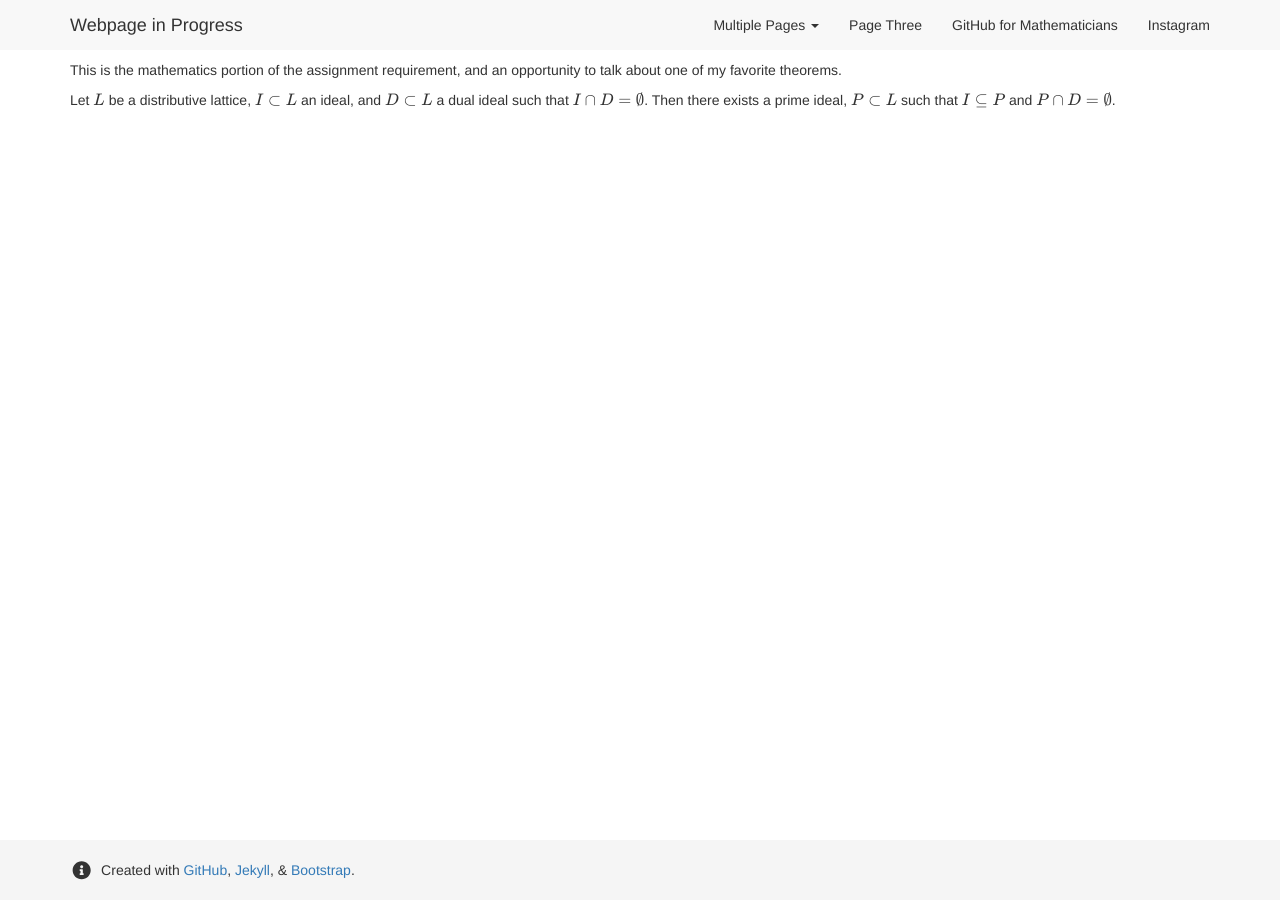
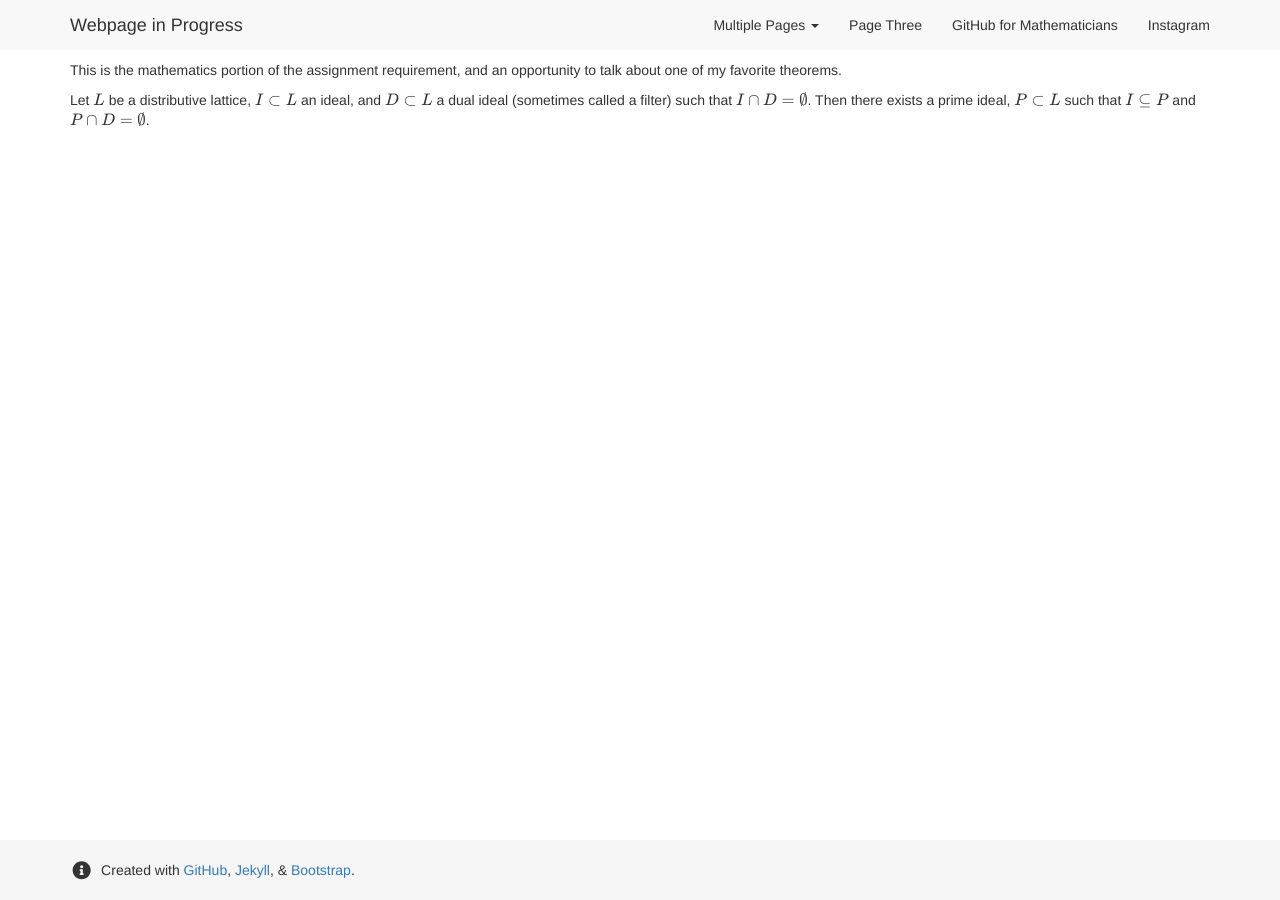
Before and after one commit to archim6/PD_Website, a Jekyll site: the page built from page3.md, in a window 1280 px wide. Built offline with Jekyll 4.4.1, drawn with Linux system fonts in a browser that asks for light colours; nearby versions of some CDN libraries; formulas are drawn with MathJax 3.

Commit message:
added filterability 4A

```diff
--- a/page3.md
+++ b/page3.md
@@ -8,6 +8,6 @@ layout: default
 
 This is the mathematics portion of the assignment requirement, and an opportunity to talk about one of my favorite theorems.
 
-Let $L$ be a distributive lattice, $I \subset L$ an ideal, and $D \subset L$ a dual ideal such that $I \cap D = \emptyset$. Then there exists a prime ideal, $P \subset L$ such that $I \subseteq P$ and $P \cap D = \emptyset$.
+Let $L$ be a distributive lattice, $I \subset L$ an ideal, and $D \subset L$ a dual ideal (sometimes called a filter) such that $I \cap D = \emptyset$. Then there exists a prime ideal, $P \subset L$ such that $I \subseteq P$ and $P \cap D = \emptyset$.
 
 <!-- Let $\phi : G \rightarrow H$ be a group homomorphism. Then $\phi (G) \cong G \Big/ \ker(\phi)$. -->
```
